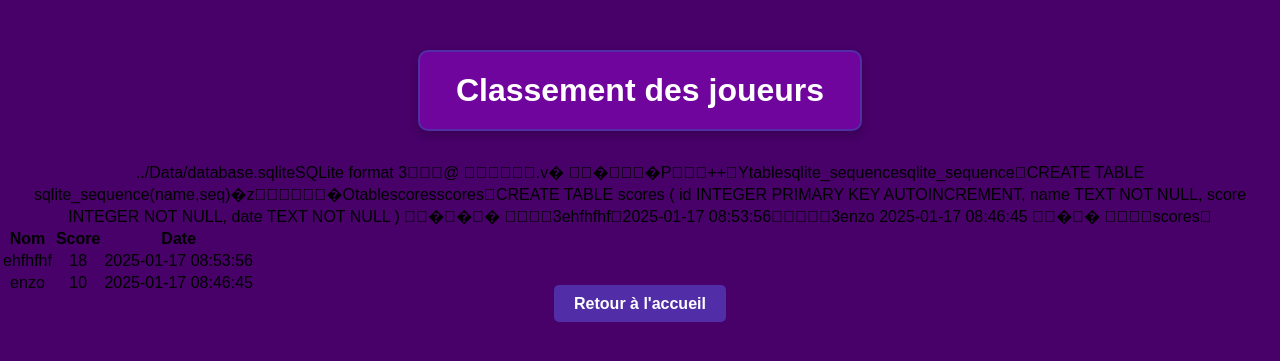
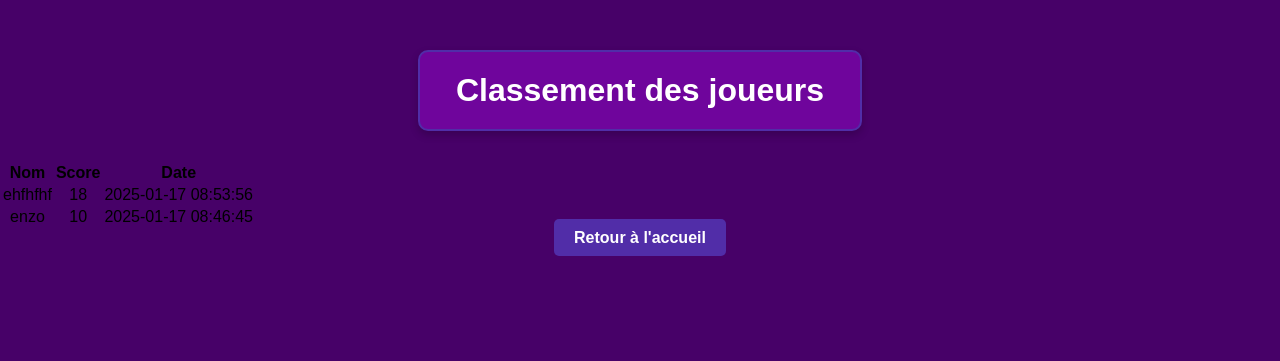
Before and after one commit to EnzoFamiliar-Marais/KAKOOKAHOOT, a PHP site: page /Action/Classement.php in a window 1280 px wide. Shown: the part 148-509 px from the top of the page. Run offline with PHP 8.4, Linux system fonts and the light colour scheme; data comes from the database, SQL or seed files in the repository; both versions use the stored data as it was after the commit.

Commit message:
tout marche

```diff
--- a/Action/Classement.php
+++ b/Action/Classement.php
@@ -1,3 +1,11 @@
+<?php
+
+session_start(); // Start the session
+
+require_once '../Classes/Form/Database.php';
+
+?>
+
 <!DOCTYPE html>
 <html lang="fr">
 <head>
@@ -20,12 +28,11 @@
             </thead>
             <tbody>
                 <?php
-                echo '../Data/database.sqlite' ;
-                require_once '../Data/database.sqlite';
-                require_once '../Classes/Form/Database.php';
+
 
                 $db = new \Classes\Form\Database('../Data/database.sqlite');
                 $scores = $db->getScores();
+
                 foreach ($scores as $row) {
                     echo "<tr>
                             <td>" . htmlspecialchars($row['name']) . "</td>
--- a/Action/Reponses.php
+++ b/Action/Reponses.php
@@ -16,7 +16,7 @@
 <?php
 
 require_once '../Classes/Form/Database.php';
-require_once '../Data/database.sqlite';
+
 
 
 function answer_text($q, $v) {
--- a/Action/Resultats.php
+++ b/Action/Resultats.php
@@ -33,8 +33,12 @@ $db = new Classes\Form\Database('../Data/database.sqlite');
     <div class="content">
         <h1 class="title">Vos résultats</h1>
         <p>Nom du joueur : <?php echo htmlspecialchars($name); ?></p>
-        <p>Votre score est : <?php echo $db->getScore($name); ?></p>
+        <?php
+        $score = $db->getScore($name); // $score est un tableau
+        echo "<p>Votre score est : " . htmlspecialchars($score['score']) . "</p>";
+        ?>
         <a class="back-home" href="../index.php">Retour à l'accueil</a>
+
     </div>
 </body>
 </html>
--- a/Classes/Form/Database.php
+++ b/Classes/Form/Database.php
@@ -43,9 +43,9 @@ class Database {
     }
 
     public function getScore($name) {
-        $sql = "SELECT * FROM scores WHERE id = :name";
+        $sql = "SELECT score FROM scores WHERE name = :name";
         $stmt = $this->pdo->prepare($sql);
-        $stmt->execute([':id' => $name]);
+        $stmt->execute([':name' => $name]);
         return $stmt->fetch(PDO::FETCH_ASSOC);
     }
 
```
Also changed, not shown: Data/database.sqlite.
